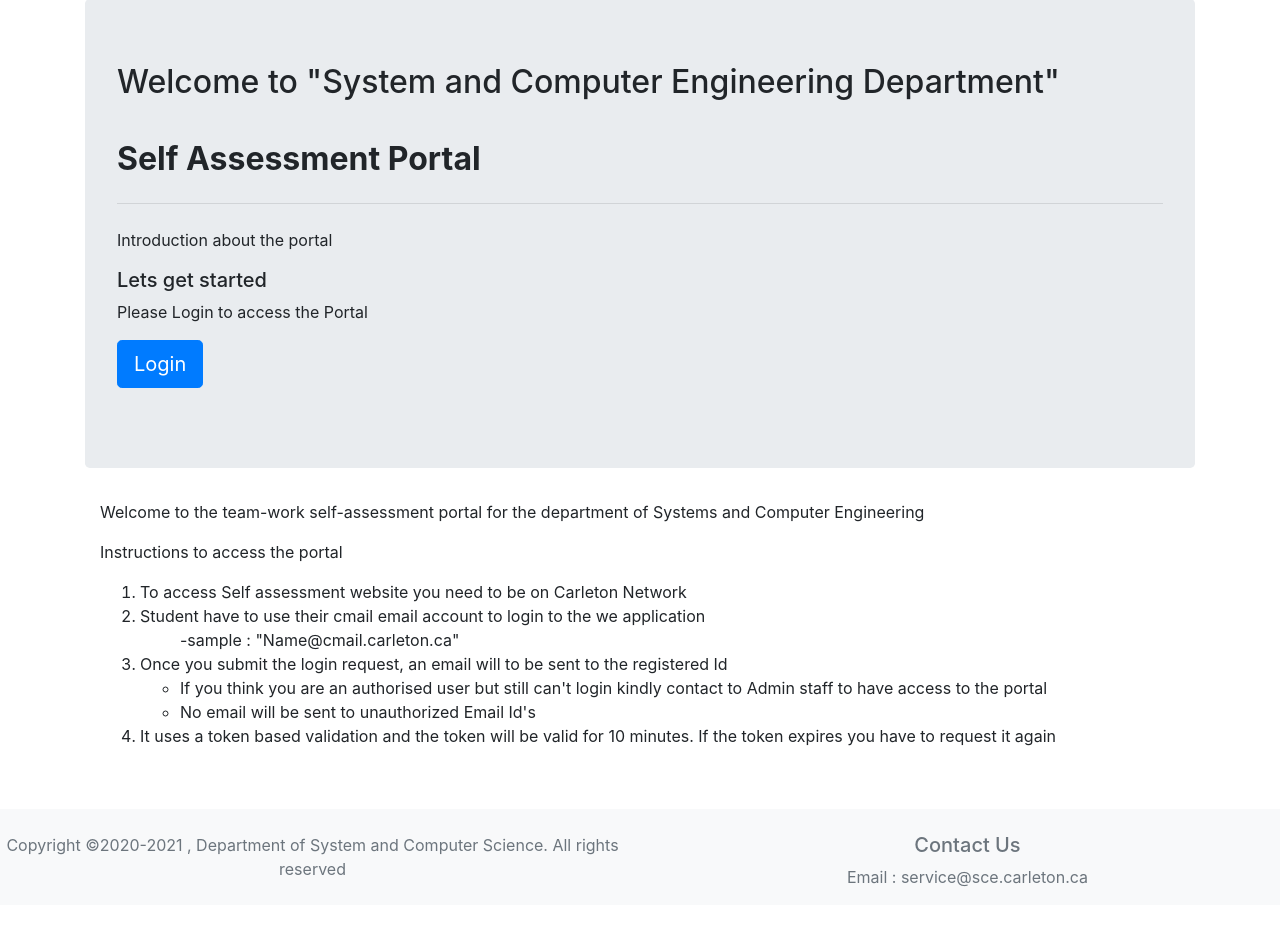
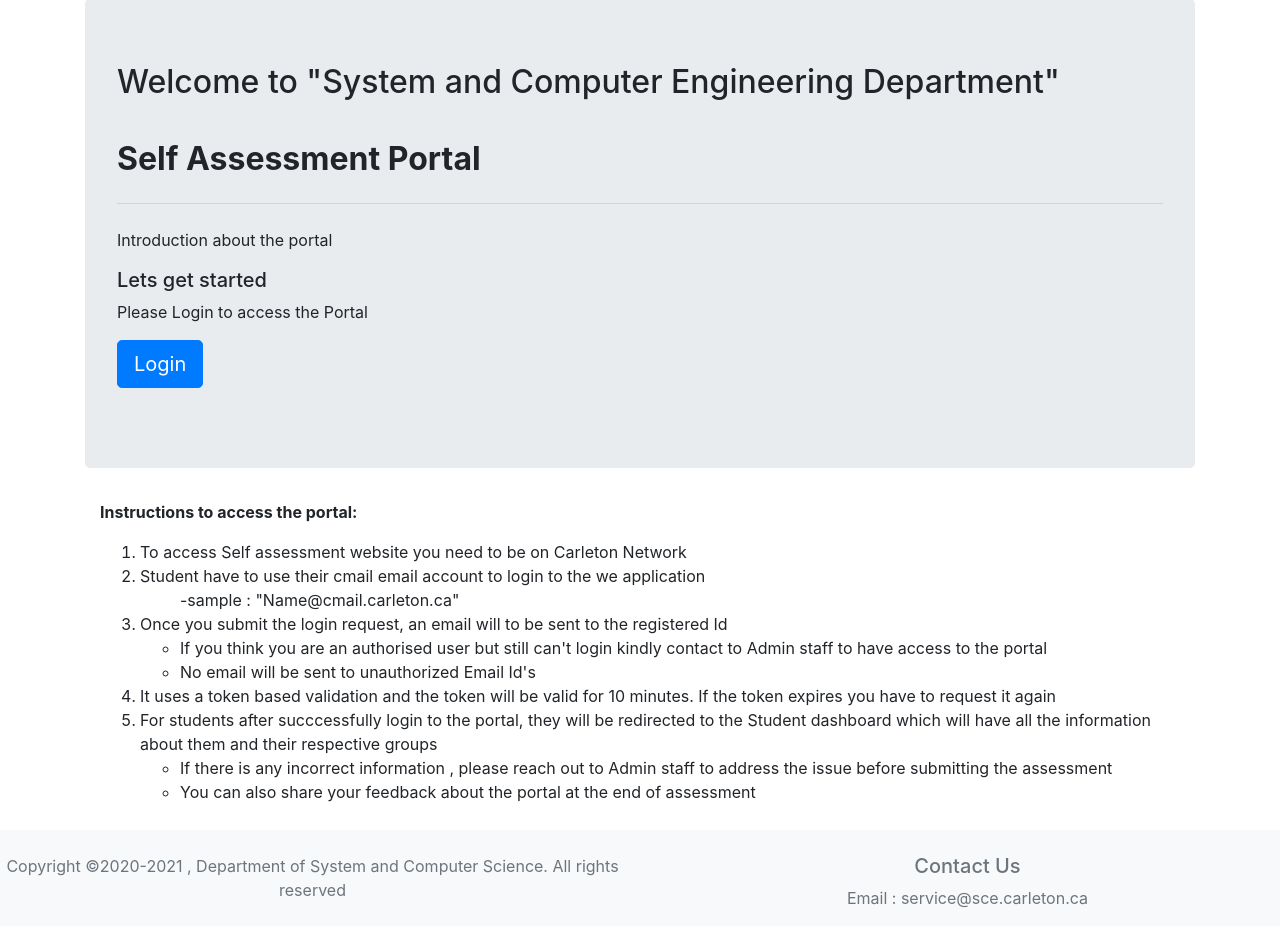
Before and after one commit to Singh-Ish/selfassessment, a Flask app: page / in a window 1280 px wide. Shown: the part 116-1042 px from the top of the page. Before the commit the page ends 1003 px from the top, so only its background shows below. Run offline with Flask 2, Linux system fonts and the light colour scheme; some libraries are stand-ins or nearby versions.

Commit message:
adding changes to the landing page

```diff
--- a/sapp/templates/index.html
+++ b/sapp/templates/index.html
@@ -32,8 +32,9 @@
 
 
     <div class=" container landing-page">
-     <p>Welcome to the team-work self-assessment portal for the department of Systems and Computer Engineering</p>
-      <p>Instructions to access the portal</p>
+
+      <p> <b>
+        Instructions to access the portal: </b></p>
       <ol>
        <li> To access Self assessment website you need to be on Carleton Network </li>
        <li> Student have to use their cmail email account to login to the we application
@@ -43,10 +44,16 @@
        <li>Once you submit the login request, an email will to be sent to the registered Id
          <ul>
            <li>If you think you are an authorised user but still can't login kindly contact to Admin staff to have access to the portal</li>
-           <li>No email will be sent to unauthorized Email Id's</li> </ul>
+           <li>No email will be sent to unauthorized Email Id's </li> </ul>
        </li>
 
        <li>It uses a token based validation and the token will be valid for 10 minutes. If the token expires you have to request it again </li>
+       <li>For students after succcessfully login to the portal, they will be redirected to the Student dashboard which will have all the information about them and their respective groups
+         <ul> <li> If there is any incorrect information , please reach out to Admin staff to address the issue before submitting the assessment </li>
+          <li>You can also share your feedback about the portal at the end of assessment </li>
+        </ul>
+
+       </li>
       </ol>
 
 
```
